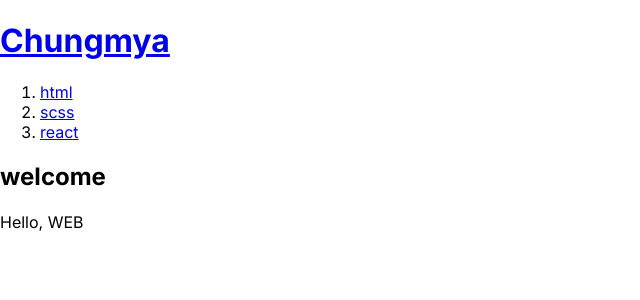
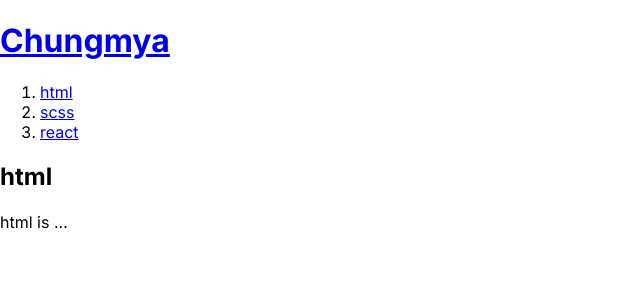
Before and after one commit to chungmya/Teamproject, a Next.js app in the folder react-storybook/: page / in a window 1280 px wide. Shown: the top 300 px of the page, without its empty margins (0-640 px from the left). Built offline with nearby package versions, Linux system fonts and the light colour scheme.

Commit message:
리액트 onSelect 배열 수정

```diff
--- a/react-storybook/app/page.tsx
+++ b/react-storybook/app/page.tsx
@@ -5,14 +5,14 @@ import Nav from "@/components/Header/Nav";
 import Article from "@/components/Contents/Article";
 
 export default function Home() {
-  const topics = [
+  const topics: Topic[] = [
     {id:1, title:'html', body:'html is ...'},
     {id:2, title:'scss', body:'scss is ...'},
     {id:3, title:'react', body:'reat is ...'},
   ]
 
   //<"WELCOME" | "READ">
-  const [selectedTopic, setSelectedTopic] = useState(null);
+  const [selectedTopic, setSelectedTopic] = useState<Topic>(topics[0]);
   let content = null;
 
   if(selectedTopic === null){
@@ -31,13 +31,13 @@ export default function Home() {
   return (
     <div>
       <Header title="Chungmya" onChangeMode={() =>{ setMode('WELCOME');}} />
+
       <Nav topics={topics}
       onSelect = {(topic) => {
         setSelectedTopic(topic);
       }}
       />
-     {content}
-
+      {content}
     </div>
   );
 }
--- a/react-storybook/components/Header/nav.tsx
+++ b/react-storybook/components/Header/nav.tsx
@@ -5,13 +5,6 @@ type Topic = {
 	title: string;
 	body: string,
 }
-
-
-// type onSelect = {
-// 	console.log('aaa');
-// 	topics : Topic[],
-// 	onChangeMode: (id: number) => void;
-// }
 
 export default function Nav({topics, onSelect}) {
   return (
@@ -21,7 +14,7 @@ export default function Nav({topics, onSelect}) {
 						<li key={topic.id}>
 							<a href={'/read/'+topic.id} onClick={(event)=>{
 								event.preventDefault();
-								onSelect(topic.id);
+								onSelect(topic);
 							}}
 						>{topic.title}</a>
 						</li>
```
